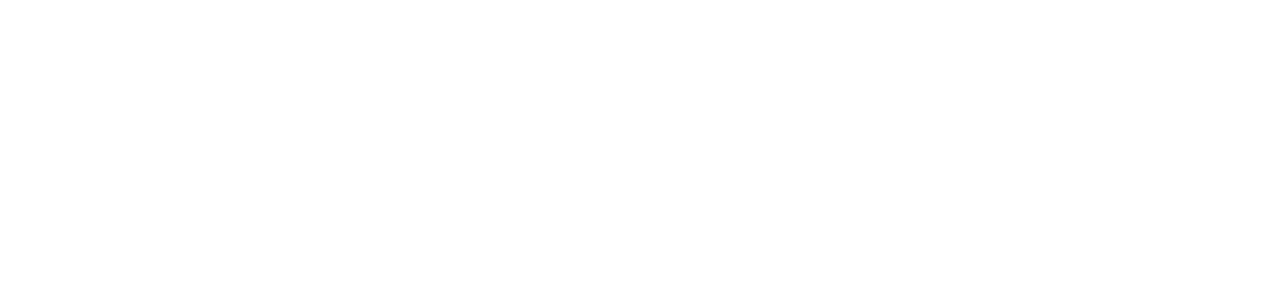
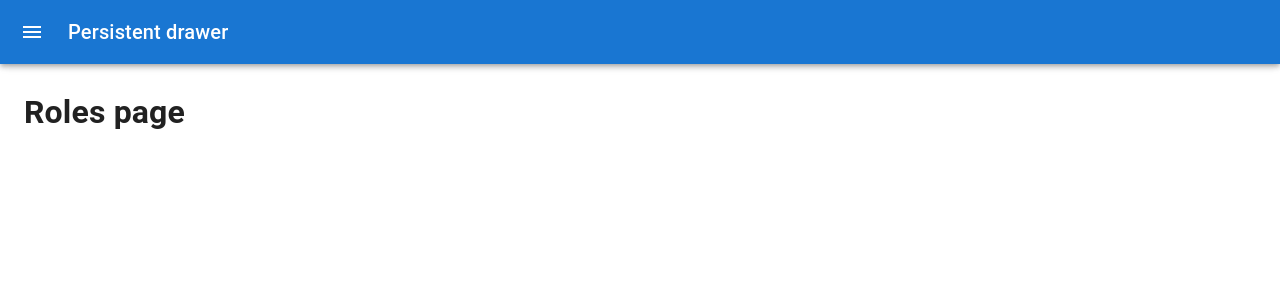
Before and after one commit to sbharth1/student_panel, a React (Vite) app: page /Roles in a window 1280 px wide. Before the commit this address had no page. Shown: the top 300 px of the page. Built offline with nearby package versions, Linux system fonts and the light colour scheme.

Commit message:
add route roles

```diff
--- a/src/components/SideBar.tsx
+++ b/src/components/SideBar.tsx
@@ -13,7 +13,6 @@
 import ExpandLessIcon from "@mui/icons-material/ExpandLess";
 import GroupIcon from '@mui/icons-material/Group';
 import { useNavigate } from "react-router";
-import Roles from "../pages/Roles";
 
 const CollapseListItem = ({ links }:any) => {
   const [isOpen, setIsOpen] = useState(false);
@@ -69,7 +68,7 @@
       },
       {
         label: "Roles",
-        icon: <Roles />,
+        icon: <GroupIcon />,
         path: "/Roles",
       }
     ],
--- a/src/router/Route.tsx
+++ b/src/router/Route.tsx
@@ -4,6 +4,7 @@
 import Main from '../Layout/Main'
 import Dashboard from '../pages/Dashboard'
 import Student from '../pages/Student'
+import Roles from '../pages/Roles'
 const Router = () => {
   return (
     <BrowserRouter>
@@ -15,6 +16,7 @@
         <Route path="/" element={<Main/>}>
         <Route path="/dashboard" element={<Dashboard/>}/>
         <Route path="/student" element={<Student/>}/>
+        <Route path="/roles" element={<Roles/>}/>
         </Route>
      </Routes>
     </BrowserRouter>
```
